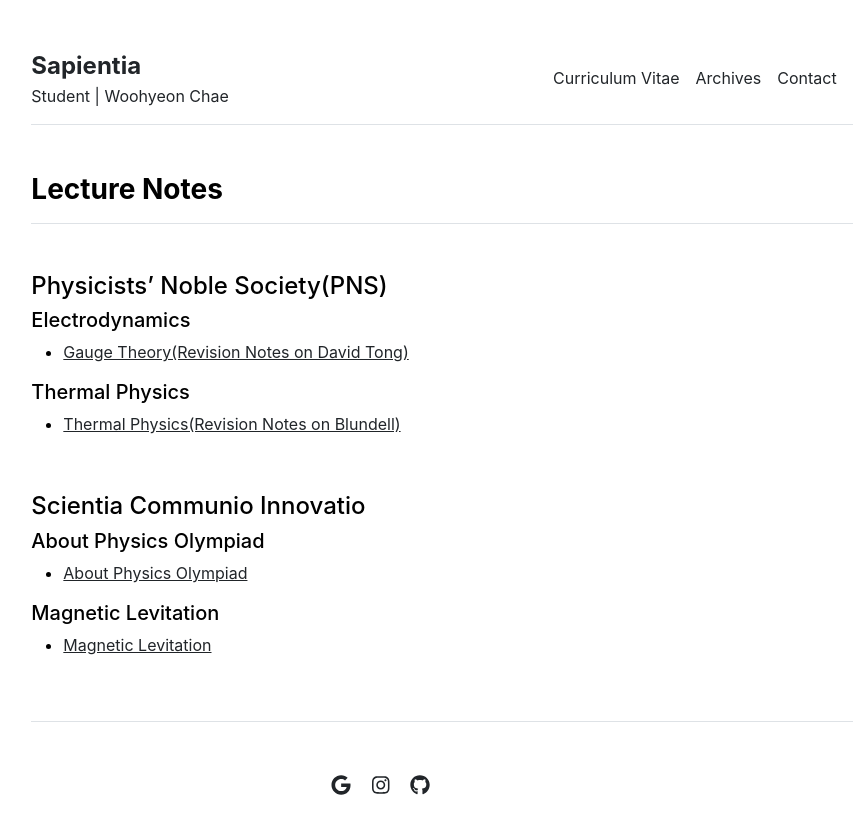
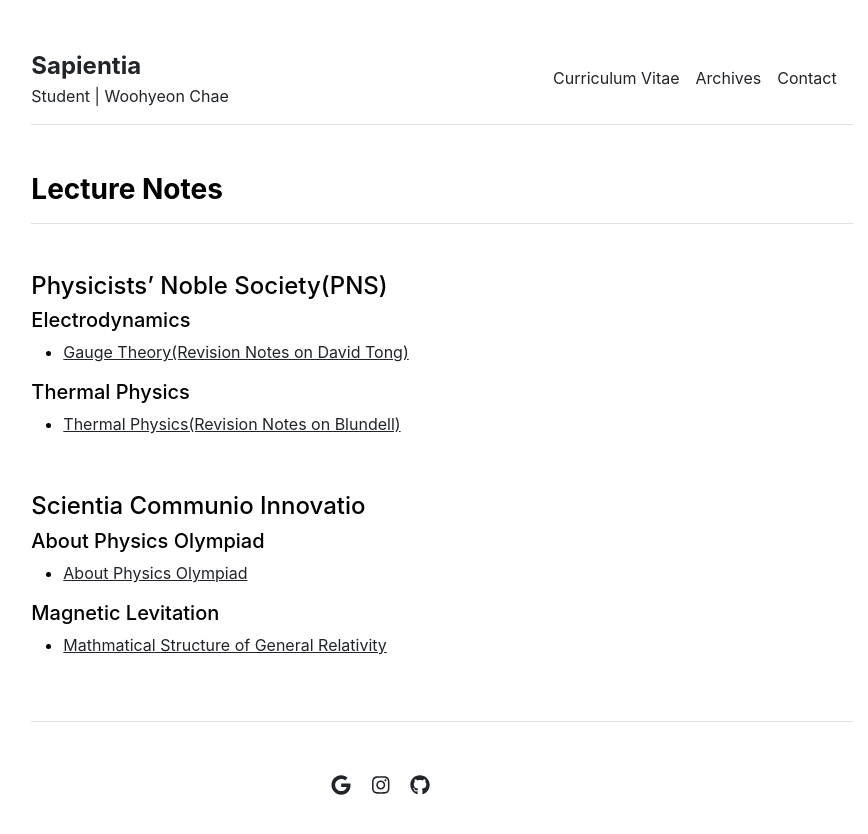
Before and after one commit to WoohyeonChae/WoohyeonChae.github.io, a Jekyll site: the page built from archives/lecture-notes.md, in a window 1280 px wide. Shown: the top 834 px of the page, without its empty margins (198-1066 px from the left). Built offline with Jekyll 4.4.1, drawn with Linux system fonts in a browser that asks for light colours.

Commit message:
Update lecture-notes.md

```diff
--- a/archives/lecture-notes.md
+++ b/archives/lecture-notes.md
@@ -23,4 +23,4 @@ title: "Lecture Notes"
 
 ##### Magnetic Levitation
 
-* [Magnetic Levitation](/archives/lecture-notes/sci/magnetic-levitation.pdf)
+* [Mathmatical Structure of General Relativity](/archives/lecture-notes/sci/GR.pdf)
```
